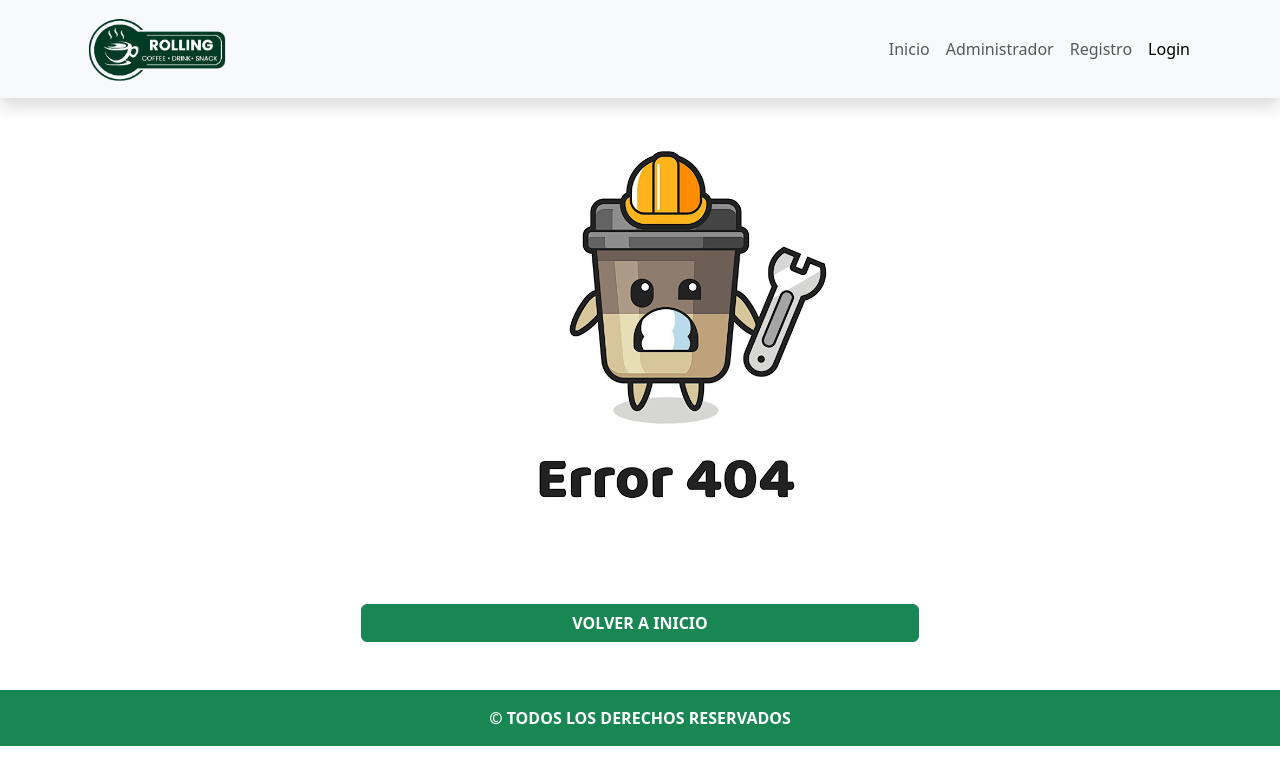
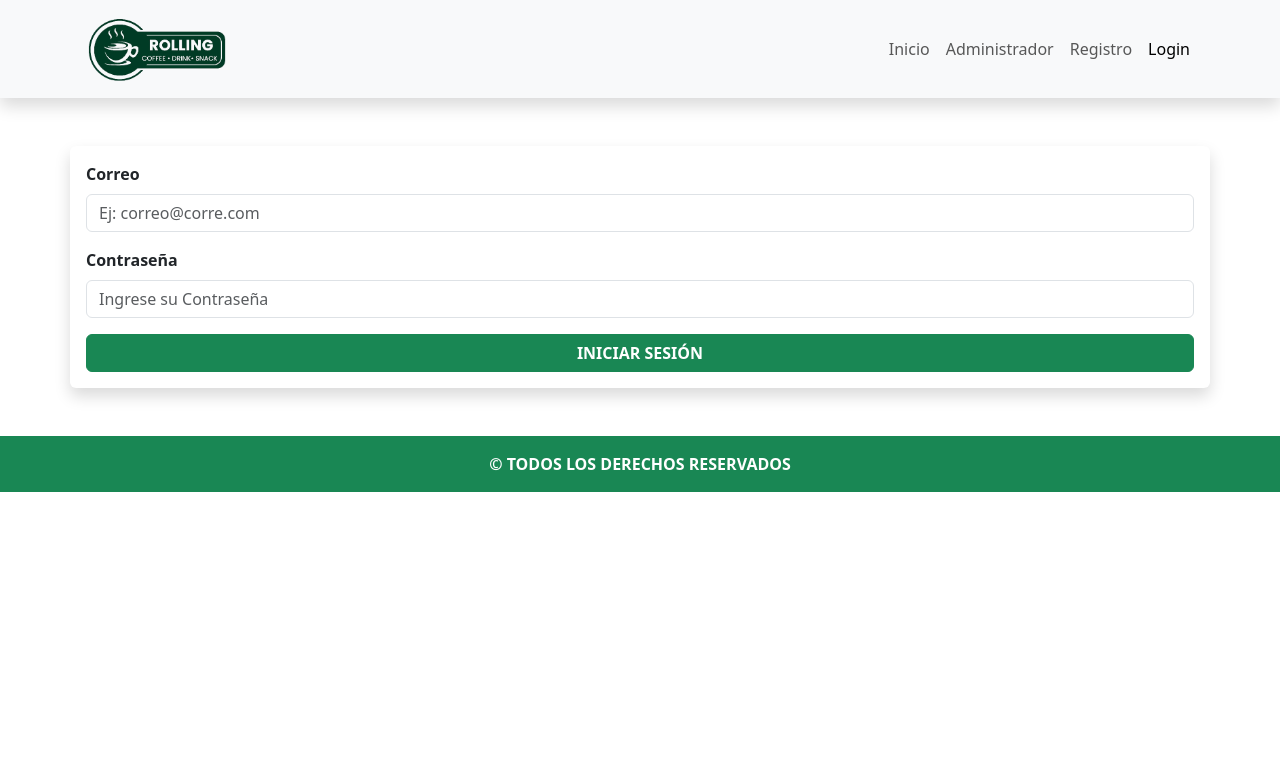
Before and after one commit to juanchyquintana/rollingCoffe, a React (Vite) app: page /login in a window 1280 px wide. Shown: the top 784 px of the page. Built offline with nearby package versions, Linux system fonts and the light colour scheme; no server answers.

Commit message:
se agregó el componente login

```diff
--- a/src/App.jsx
+++ b/src/App.jsx
@@ -6,6 +6,7 @@ import Error404 from "./components/pages/Error404";
 import { BrowserRouter, Routes, Route } from "react-router-dom";
 import DetalleProducto from "./components/DetalleProducto";
 import NuevoProducto from "./components/NuevoProducto";
+import Login from "./components/Login";
 
 function App() {
   return (
@@ -15,7 +16,7 @@ function App() {
           <Routes>
             <Route exact path="/" element={<Inicio />} />
             <Route exact path="/administrador" element={<Administrador />} />
-            <Route exact path="/detalle-producto" element={<DetalleProducto />} />
+            <Route exact path="/login" element={<Login />} />
             <Route exact path="/administrador/agregar-producto" editar={false} element={<NuevoProducto />} />
             <Route exact path="/administrador/editar-producto/:id" editar={true} element={<NuevoProducto />} />
             <Route path="*" element={<Error404 />} />
--- /dev/null
+++ b/src/components/Login.jsx
@@ -0,0 +1,28 @@
+import { Button, Container, Form } from "react-bootstrap";
+
+const Login = () => {
+  return (
+    <section>
+      <Container className="bg-white shadow p-3 rounded my-5">
+        <Form>
+          <Form.Group className="mb-3" controlId="formBasicEmail">
+            <Form.Label className="fw-bold">Correo</Form.Label>
+            <Form.Control type="email" placeholder="Ej: correo@corre.com" />
+
+          </Form.Group>
+
+          <Form.Group className="mb-3" controlId="formBasicPassword">
+            <Form.Label className="fw-bold">Contraseña</Form.Label>
+            <Form.Control type="password" placeholder="Ingrese su Contraseña" />
+          </Form.Group>
+
+          <Button variant="success" type="submit" className="w-100 text-uppercase fw-bold">
+            Iniciar Sesión
+          </Button>
+        </Form>
+      </Container>
+    </section>
+  );
+};
+
+export default Login;
```
